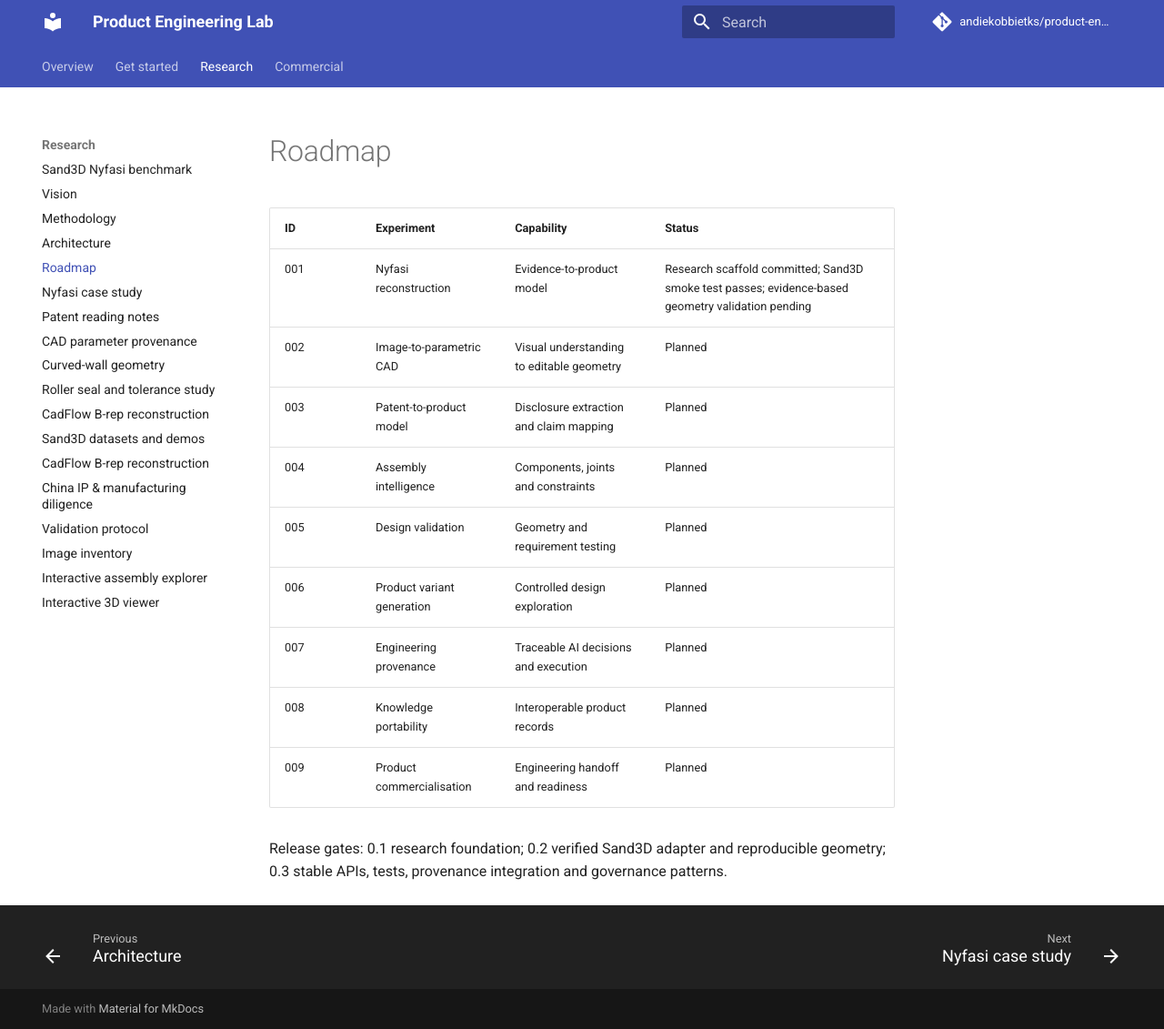
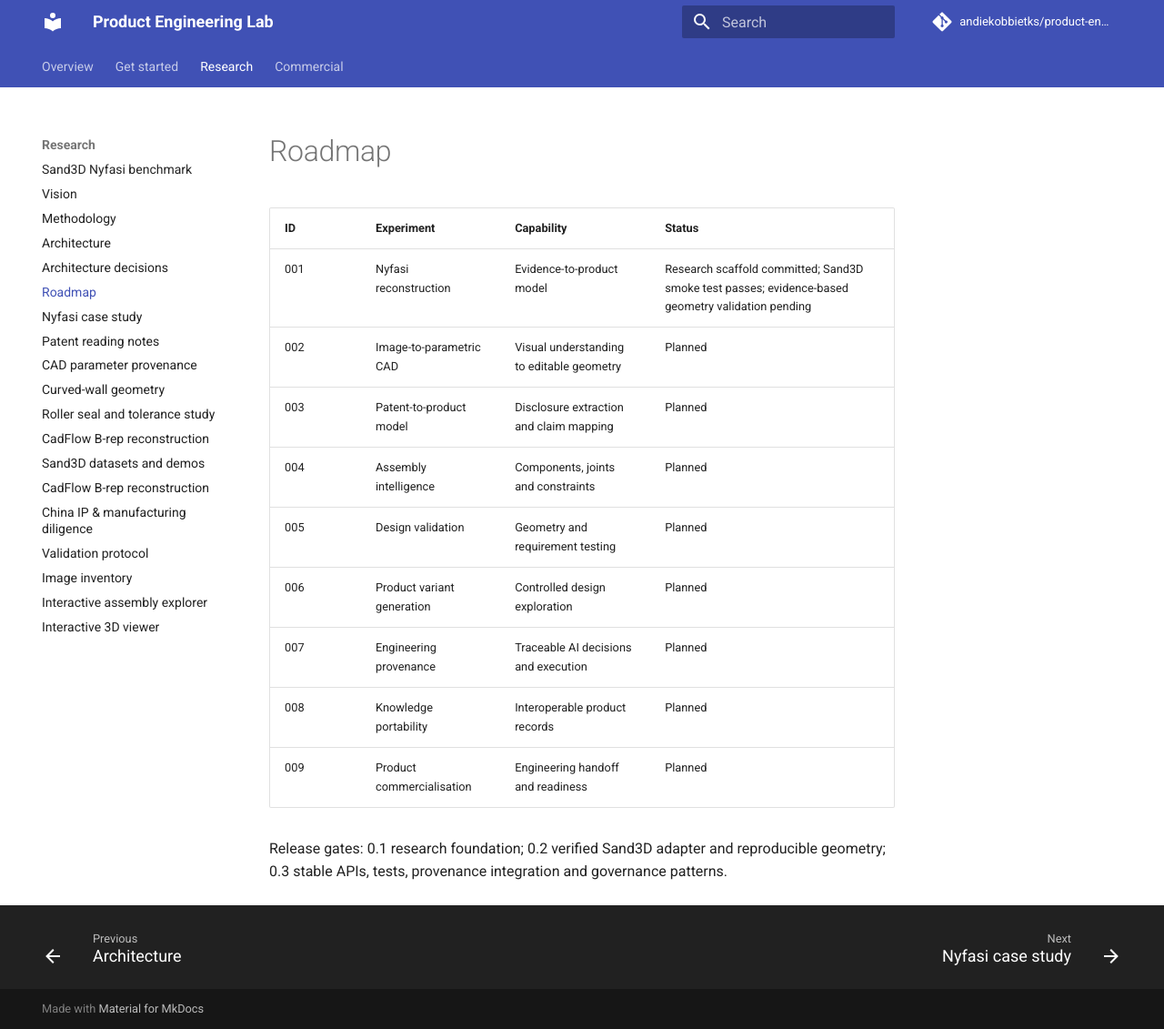
Before and after one commit to andiekobbietks/product-engineering-lab, an MkDocs documentation site: the page built from docs/roadmap.md, in a window 1280 px wide and 1131 px high. Shown: the whole window at 91% size. Built offline with MkDocs 1.6.1 and Material for MkDocs 9.7.7, drawn with Linux system fonts in a browser that asks for light colours; comment, search, counter and statistics services are not loaded.

Commit message:
Add architecture decision records to documentation

```diff
--- a/mkdocs.yml
+++ b/mkdocs.yml
@@ -22,6 +22,7 @@ nav:
       - Vision: vision.md
       - Methodology: methodology.md
       - Architecture: architecture.md
+      - Architecture decisions: decisions/index.md
       - Roadmap: roadmap.md
       - Nyfasi case study: experiments/nyfasi.md
       - Patent reading notes: experiments/patent-reading-notes.md
```
